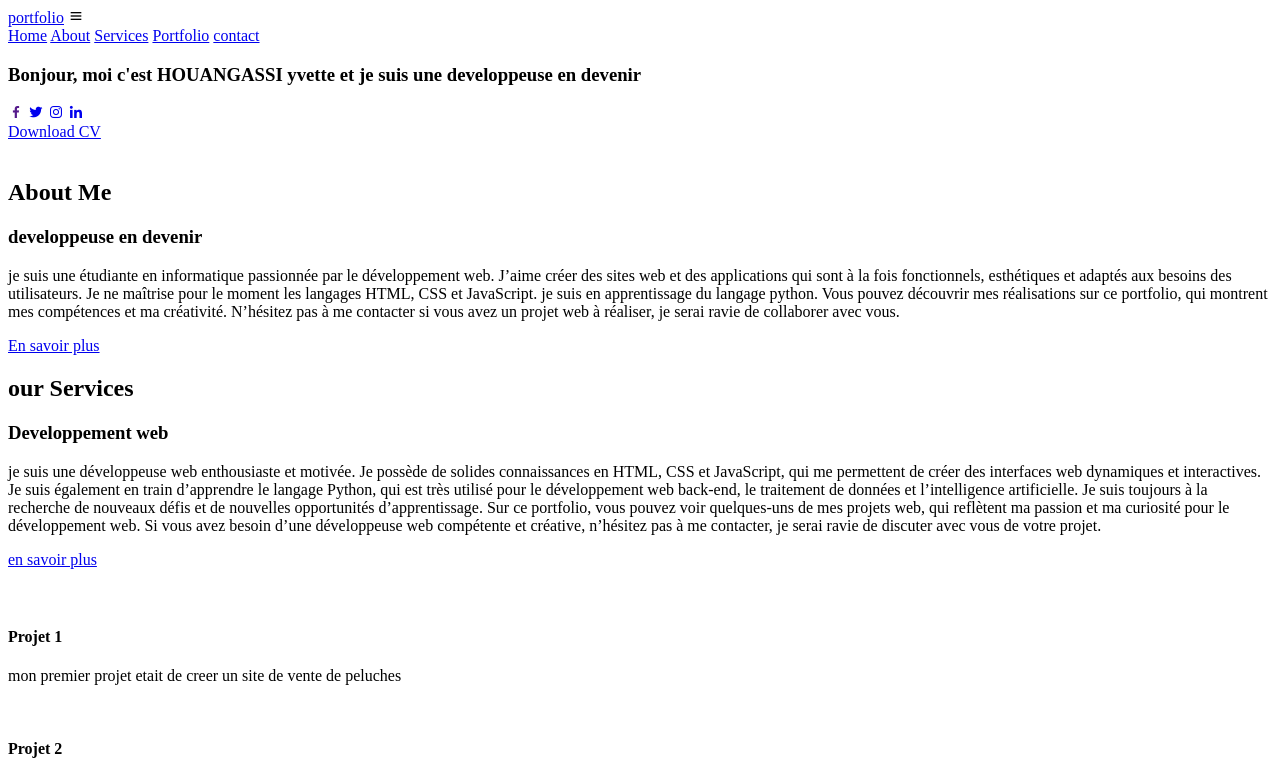
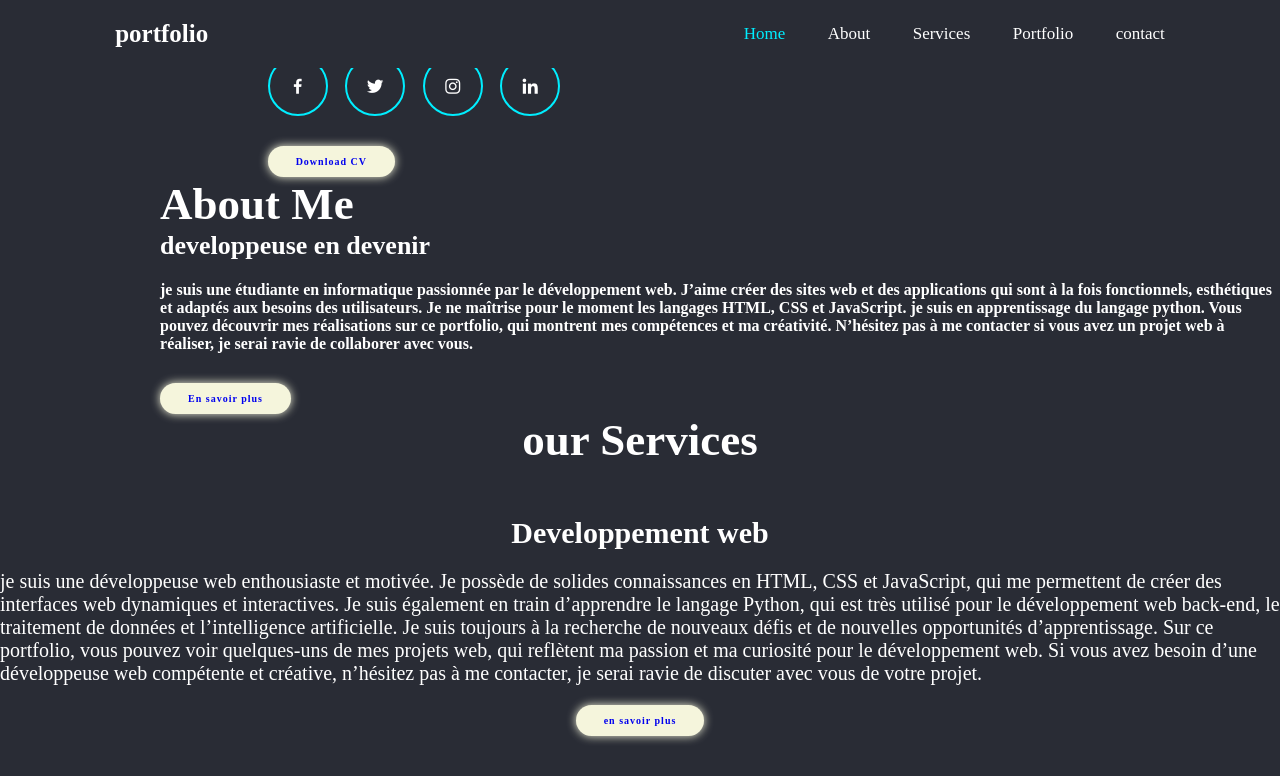
Before and after one commit to Jadj22/FORMATION-HTML---CSS-REPO, a plain HTML site: page essai_portfolio-main/index.html in a window 1280 px wide. Shown: the top 776 px of the page. Drawn offline with nearby package versions, Linux system fonts and the light colour scheme; files whose address does not match are found by name.

Commit message:
Update index.html

```diff
--- a/essai_portfolio-main/index.html
+++ b/essai_portfolio-main/index.html
@@ -5,12 +5,12 @@
     <meta charset="UTF-8">
     <meta name="viewport" content="width=device-width, initial-scale=1.0">
     <meta http-equiv="X-UA-Compatible" content="IE-edge">
-    <title>projet Rolle</title>
+    <title>portfolio</title>
 
     <!-- box icons -->
     <link href='https://unpkg.com/boxicons@2.1.4/css/boxicons.min.css' rel='stylesheet'>
     <!-- custom css-->
-    <link rel="stylesheet" href="../ROLLE projet/styles.css">
+    <link rel="stylesheet" href="styles.css">
 </head>
 
 <body>
```
